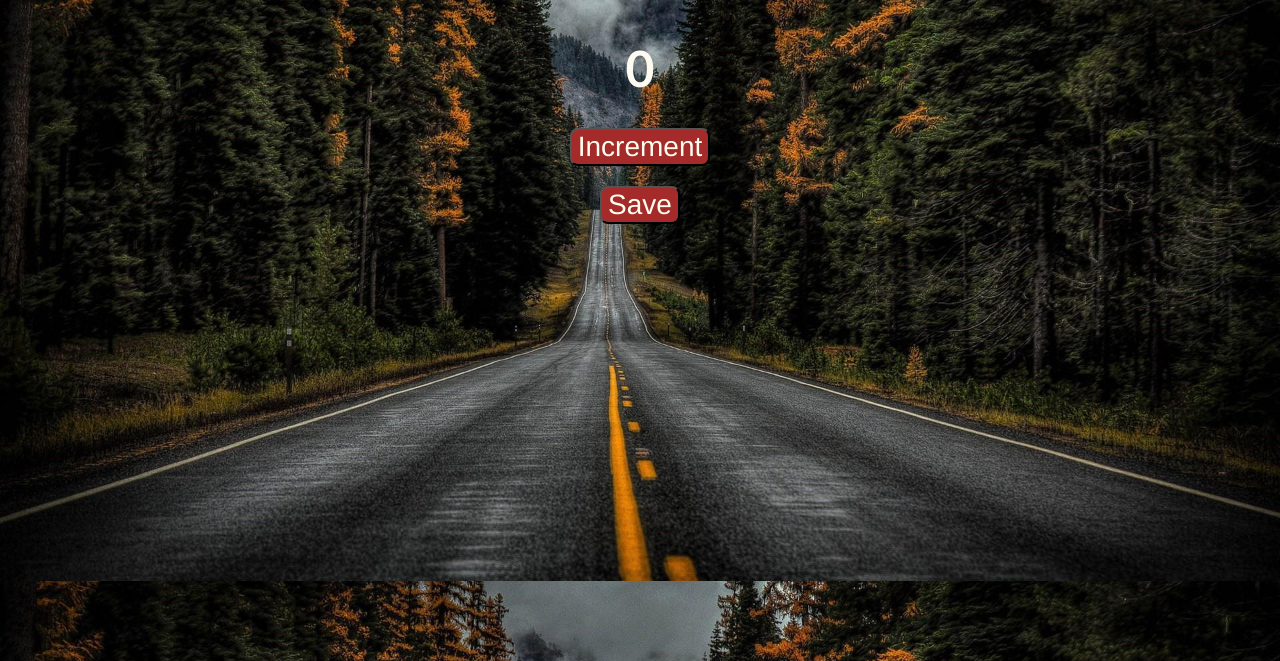
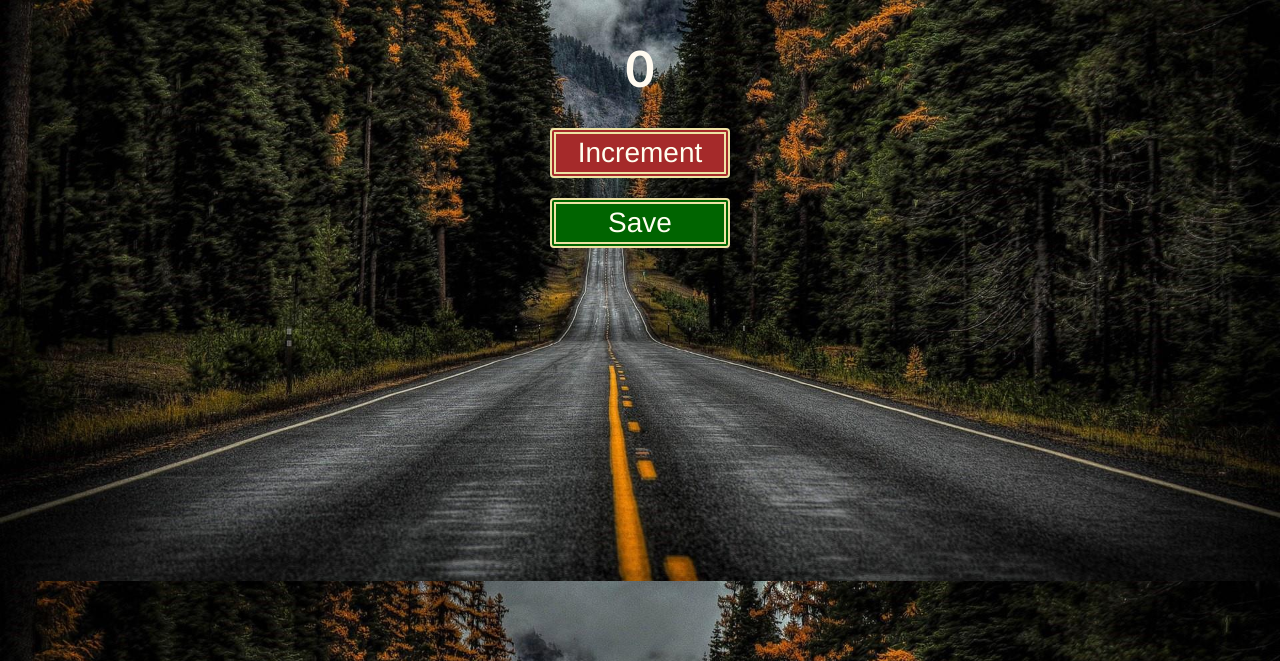
Before and after one commit to snehadas04/Passenger_Counter, a plain HTML site: page Passenger Counter/index.html in a window 1280 px wide. Shown: the part 139-800 px from the top of the page. Drawn offline with Linux system fonts and the light colour scheme.

Commit message:
Add files via upload

```diff
--- a/Passenger Counter/style.css
+++ b/Passenger Counter/style.css
@@ -21,10 +21,23 @@ h2{
 }
 
 button{
+    height: 50px;
+    width: 180px;
     margin: 10px;
-    border-radius: 8px;
+    border-style: double ;
+    border-width: 6px;
+    border-radius: 4px;
     font-family: 'Franklin Gothic Medium', 'Arial Narrow', Arial, sans-serif;
     font-size: 28px;
     color: ivory;
+}
+
+#save-btn{
+    background-color: darkgreen;
+    border-color: rgb(238, 227, 164);
+}
+
+#increment-btn{
     background-color: brown;
+    border-color: rgb(238, 227, 164);
 }
```
